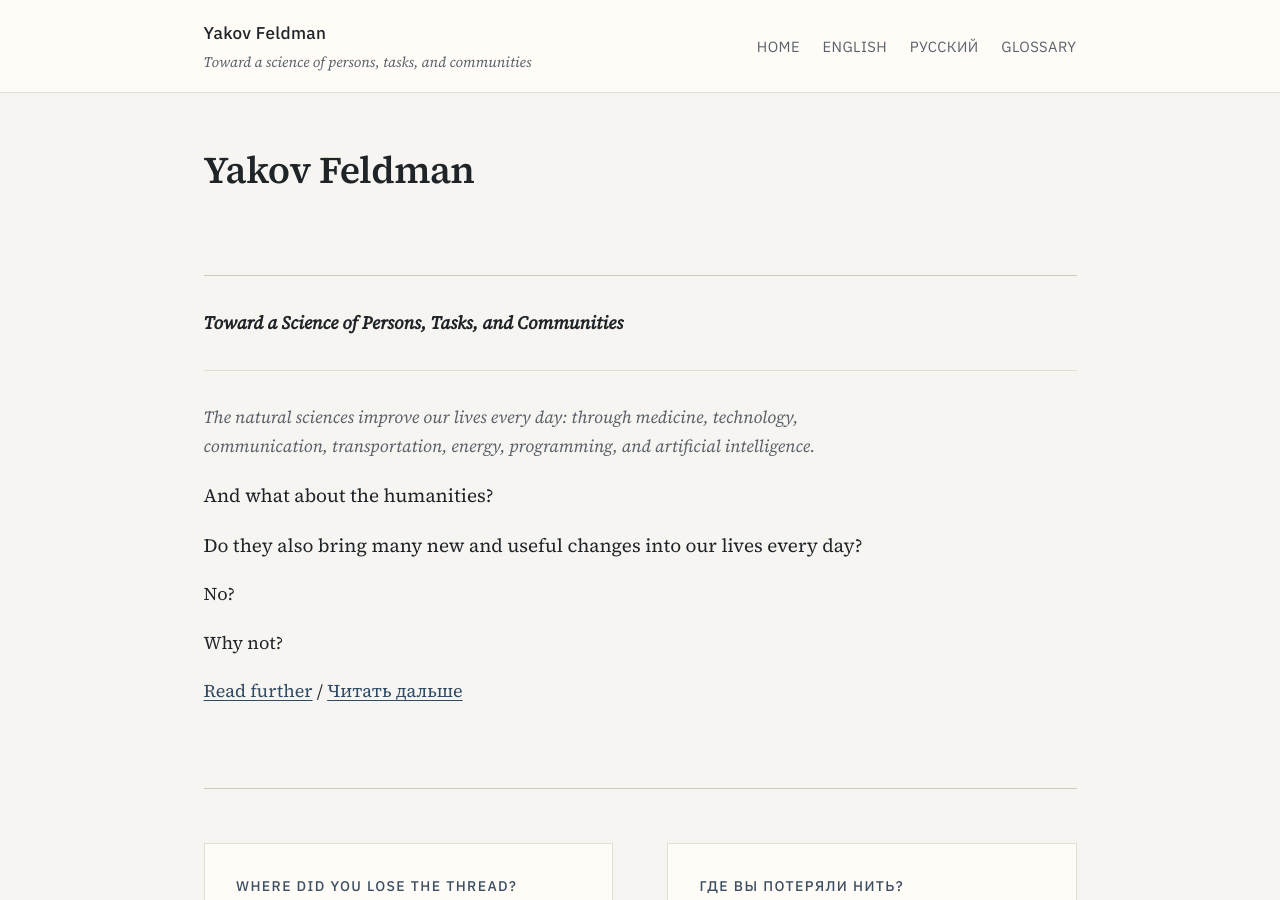
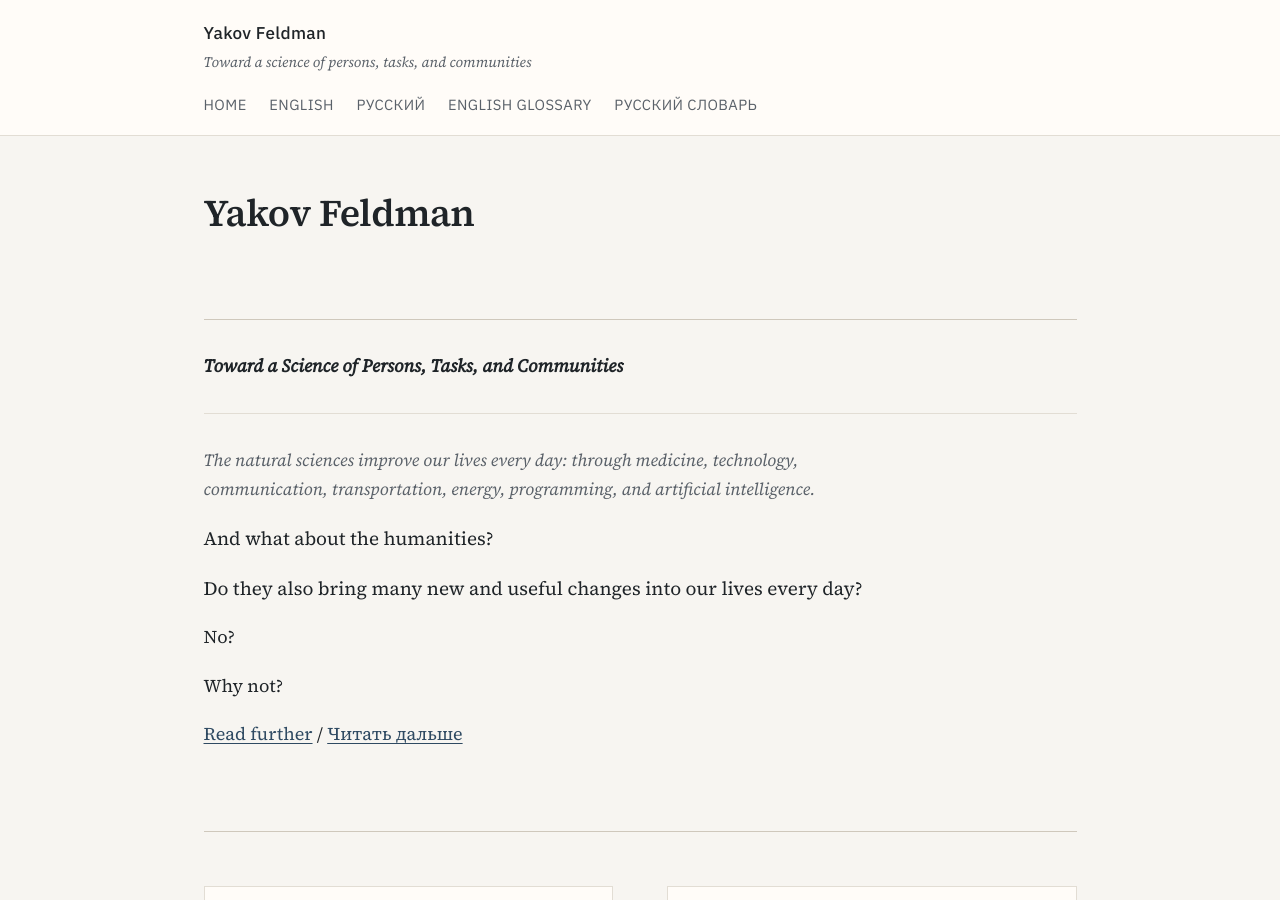
Before and after one commit to jfeldman777/books, a Jekyll site: the page built from index.md, in a window 1280 px wide and 900 px high. Built offline with Jekyll 4.4.1, drawn with Linux system fonts in a browser that asks for light colours.

Commit message:
линки

```diff
--- a/_includes/site-header.html
+++ b/_includes/site-header.html
@@ -8,7 +8,8 @@
       <a href="{{ '/' | relative_url }}">Home</a>
       <a href="{{ '/02_start_here_en/' | relative_url }}">English</a>
       <a href="{{ '/02_start_here_ru/' | relative_url }}">Русский</a>
-      <a href="{{ '/06_short_glossary/' | relative_url }}">Glossary</a>
+      <a href="{{ '/06_short_glossary_en/' | relative_url }}">English Glossary</a>
+      <a href="{{ '/06_short_glossary_ru/' | relative_url }}">Русский словарь</a>
     </nav>
   </div>
 </header>
```
